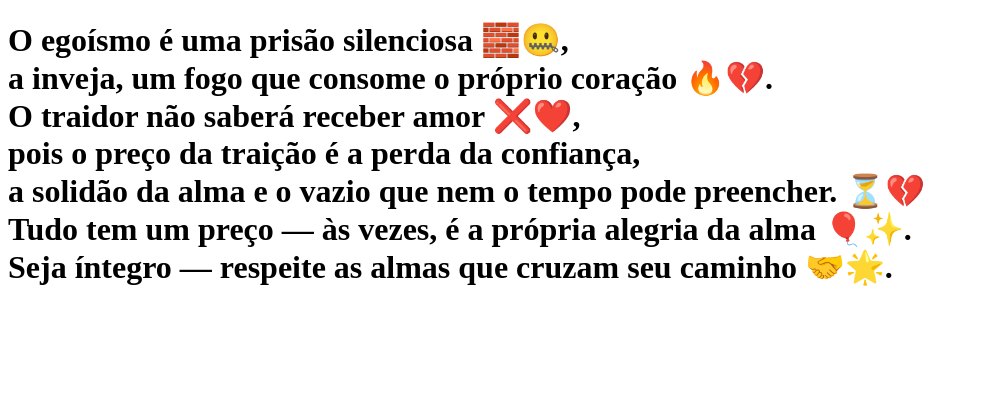
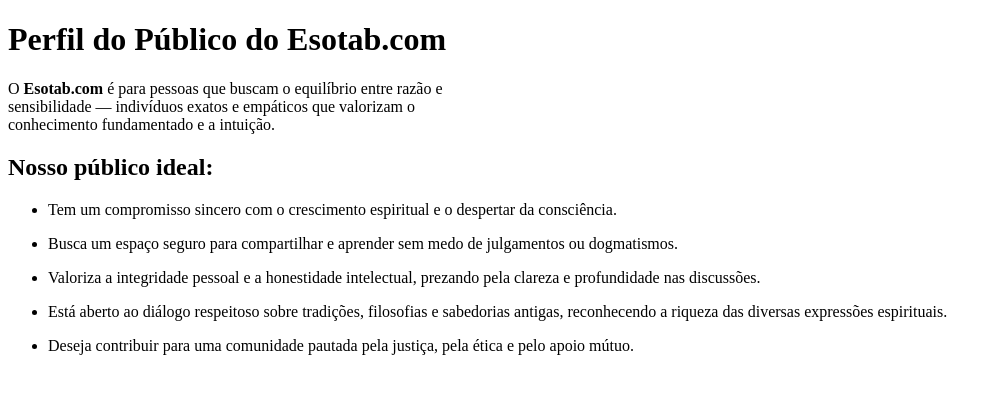
Before and after one commit to anxexcalibur/clone-tabnews, a Next.js app: page / in a window 1280 px wide. Shown: the top 394 px of the page, without its empty margins (0-1002 px from the left). Built offline with nearby package versions, Linux system fonts and the light colour scheme.

Commit message:
público alvo

```diff
--- a/pages/index.js
+++ /dev/null
@@ -1,31 +0,0 @@
-function Home() {
-  return (
-    <div>
-      <h1>
-        O egoísmo é uma prisão silenciosa 🧱🤐,
-        <br />
-        a inveja, um fogo que consome o próprio coração 🔥💔.
-        <br />
-        O traidor não saberá receber amor ❌❤️,
-        <br />
-        pois o preço da traição é a perda da confiança,
-        <br />
-        a solidão da alma e o vazio que nem o tempo pode preencher. ⏳💔
-        <br />
-        Tudo tem um preço — às vezes, é a própria alegria da alma 🎈✨.
-        <br />
-        Seja íntegro — respeite as almas que cruzam seu caminho 🤝🌟.
-      </h1>
-    </div>
-  );
-}
-
-function teste() {
-  console.log("teste");
-}
-
-function teste2() {
-  console.log("sdad");
-}
-
-export default Home;
--- /dev/null
+++ b/pages/index.jsx
@@ -0,0 +1,58 @@
+function Home() {
+  return (
+    <div>
+      <h1>Perfil do Público do Esotab.com</h1>
+      <p>
+        O <b>Esotab.com</b> é para pessoas que buscam o equilíbrio entre razão e{" "}
+        <br />
+        sensibilidade — indivíduos exatos e empáticos que valorizam o<br />
+        conhecimento fundamentado e a intuição.
+        <br />
+      </p>
+      <h2>Nosso público ideal:</h2>
+      <ul>
+        <li>
+          <p>
+            Tem um compromisso sincero com o crescimento espiritual e o
+            despertar da consciência.
+          </p>
+        </li>
+        <li>
+          <p>
+            Busca um espaço seguro para compartilhar e aprender sem medo de
+            julgamentos ou dogmatismos.
+          </p>
+        </li>
+        <li>
+          <p>
+            Valoriza a integridade pessoal e a honestidade intelectual, prezando
+            pela clareza e profundidade nas discussões.
+          </p>
+        </li>
+        <li>
+          <p>
+            Está aberto ao diálogo respeitoso sobre tradições, filosofias e
+            sabedorias antigas, reconhecendo a riqueza das diversas expressões
+            espirituais.
+          </p>
+        </li>
+        <li>
+          <p>
+            Deseja contribuir para uma comunidade pautada pela justiça, pela
+            ética e pelo apoio mútuo.
+          </p>
+        </li>
+      </ul>
+    </div>
+  );
+}
+
+function teste() {
+  console.log("teste");
+}
+
+function teste2() {
+  console.log("sdad");
+}
+
+export default Home;
```
